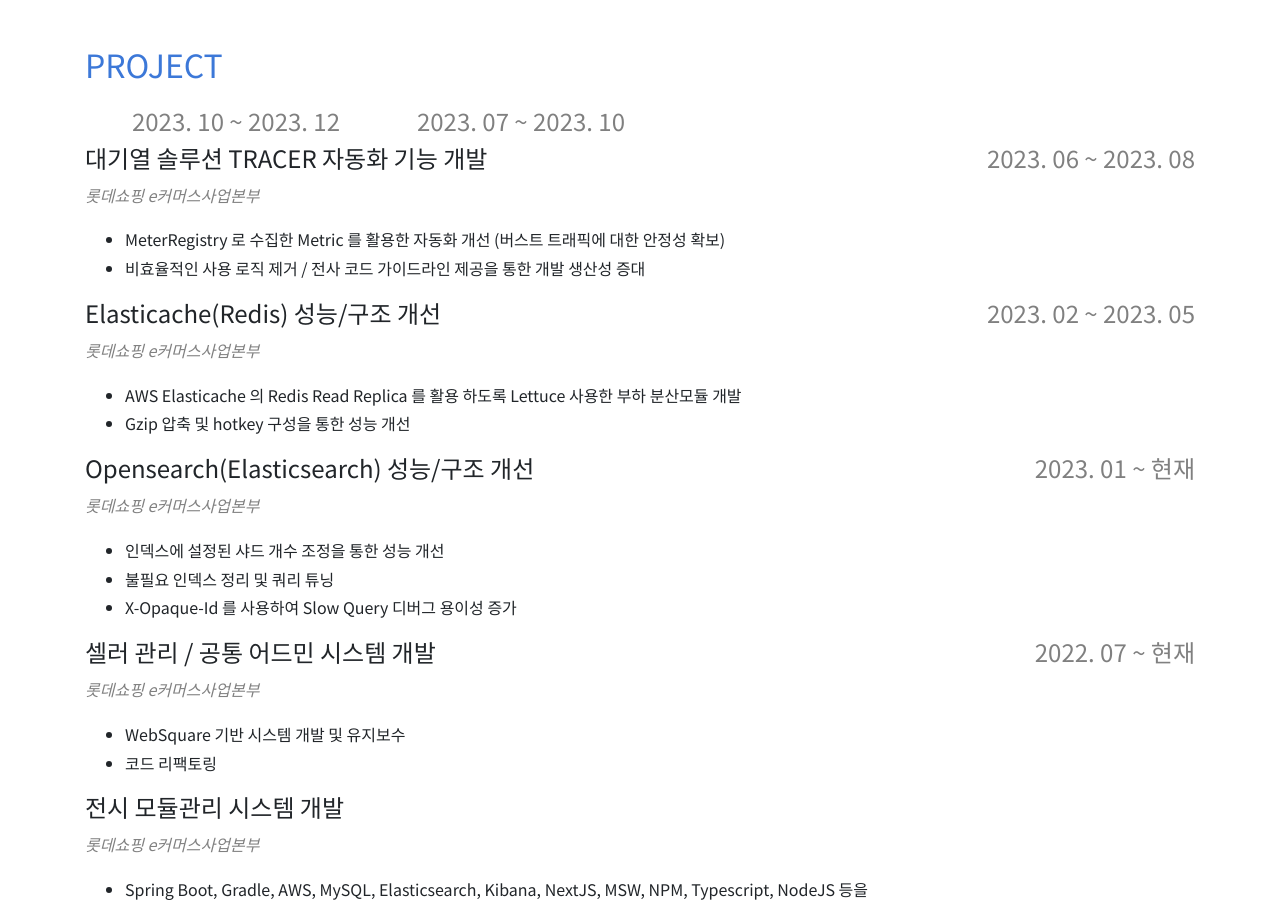
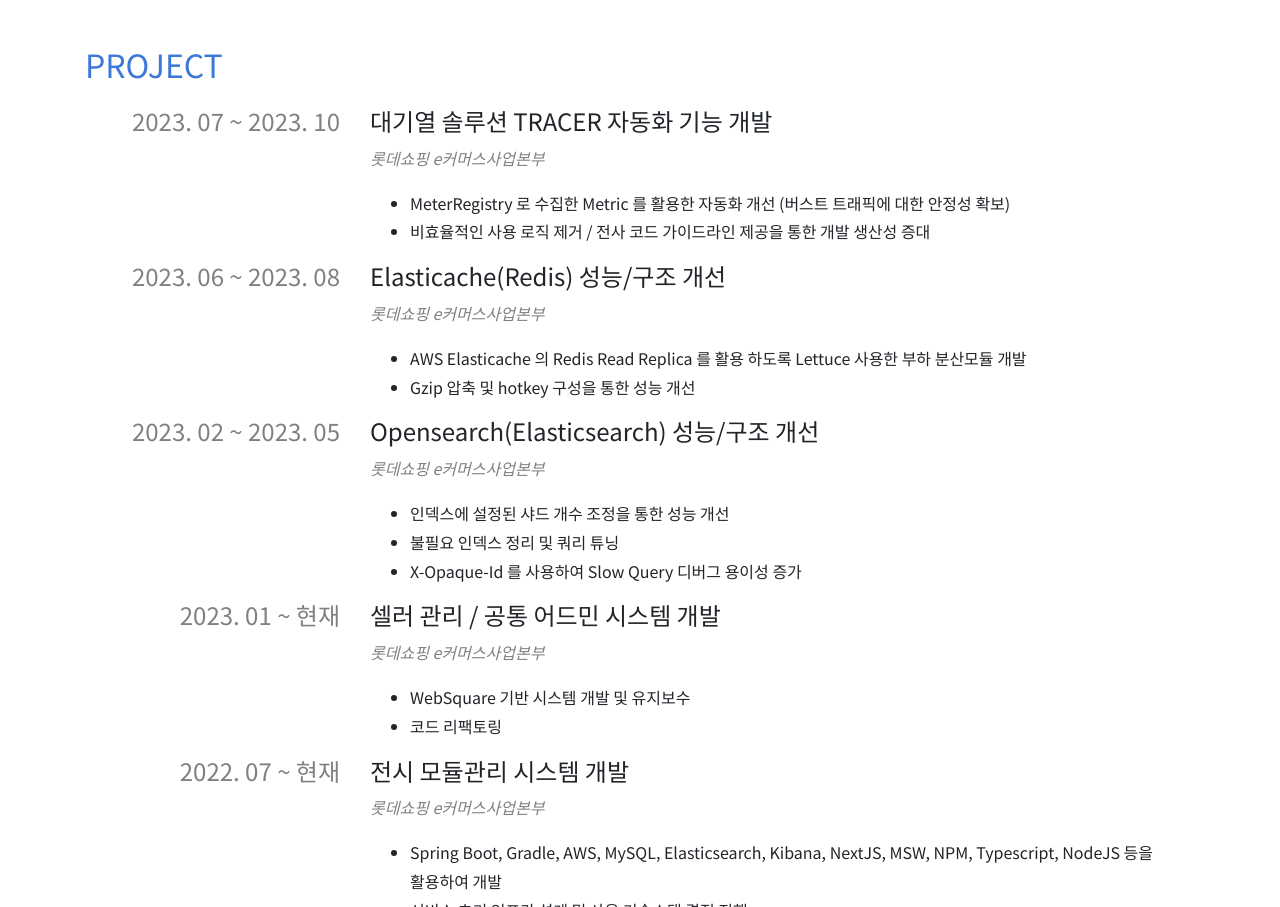
Before and after one commit to bkjeon1614/resume, a website: page index.html in a window 1280 px wide. Shown: the part 3644-4551 px from the top of the page. Drawn offline with nearby package versions, Linux system fonts and the light colour scheme.

Commit message:
깨짐수정

```diff
--- a/index.html
+++ b/index.html
@@ -646,9 +646,6 @@
             <div class="col">
               <div class="row">
                 <div class="col-md-3 col-12 text-md-right">
-                  <h4 class="gray">2023. 10 ~ 2023. 12</h4>
-                </div>
-                <div class="col-md-3 col-12 text-md-right">
                   <h4 class="gray">2023. 07 ~ 2023. 10</h4>
                 </div>
                 <div class="col-md-9 col-12">
```
